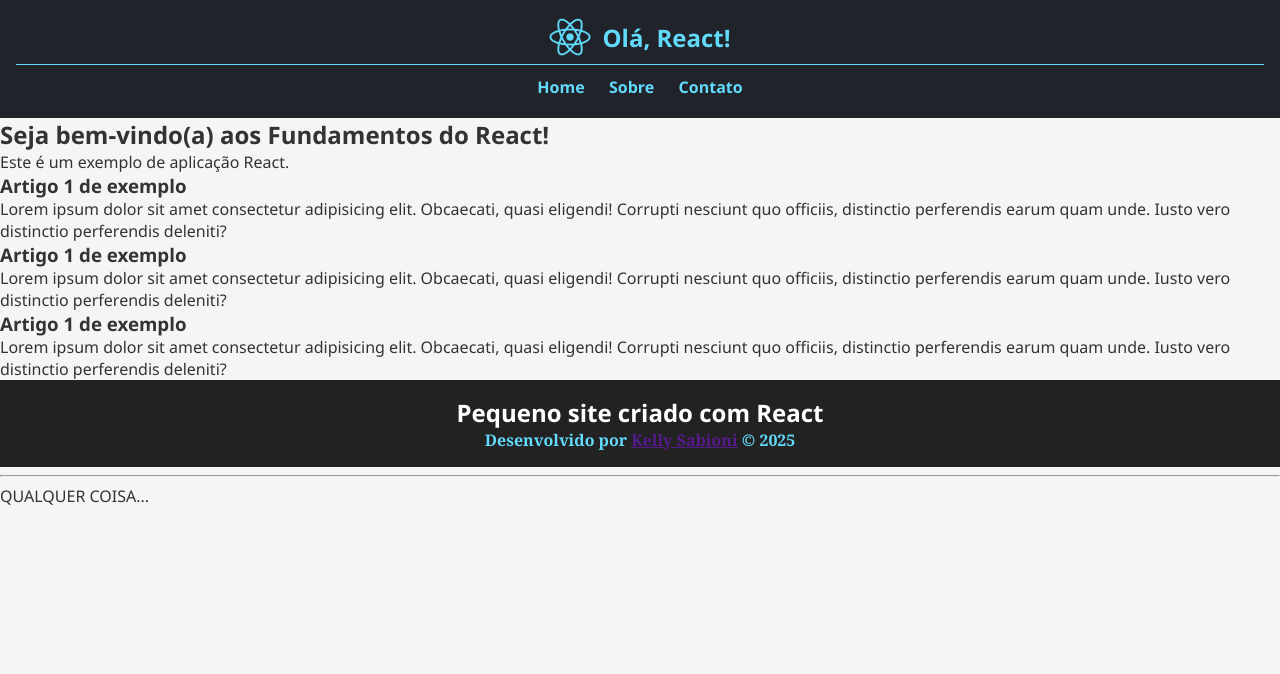
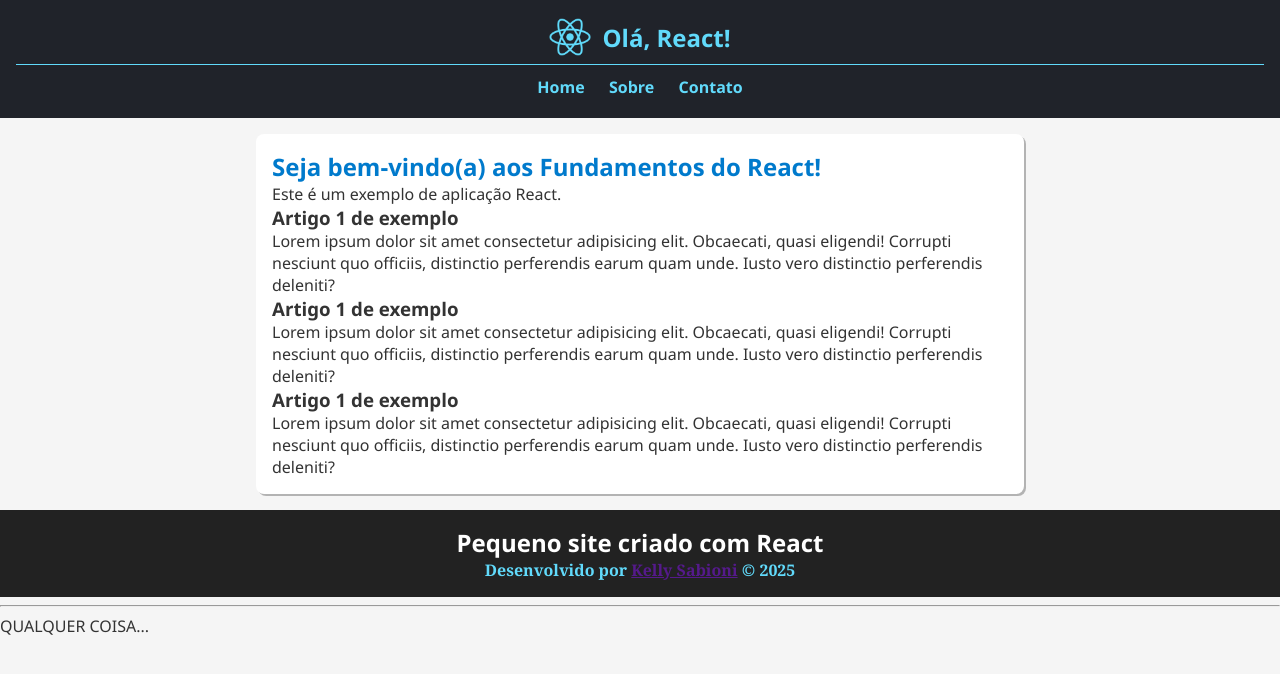
Before and after one commit to kellysabioni/react-fundamentos, a React (Vite) app: page / in a window 1280 px wide. Shown: the top 674 px of the page. Built offline with nearby package versions, Linux system fonts and the light colour scheme.

Commit message:
Atualização estilos do conteudo através de modulos

```diff
--- /dev/null
+++ b/src/componentes/Conteudo/Conteudo.module.css
@@ -0,0 +1,17 @@
+.conteudo {
+  padding: 1rem;
+  max-width: 800px;
+  margin: auto;
+
+  section {
+    background-color: #fff;
+    padding: 1rem;
+
+    h2 {
+      color: #007acc;
+    }
+  }
+}
+
+.arredondada {  border-radius: 8px; }
+.sombra {  box-shadow: rgba(0, 0, 0, 0.27) 2px 2px; }
--- a/src/componentes/Conteudo/Conteudo.tsx
+++ b/src/componentes/Conteudo/Conteudo.tsx
@@ -1,9 +1,11 @@
 import Artigo from "../Artigo/Artigo";
+import styles from "./Conteudo.module.css";
 
 export default function Conteudo() {
   return (
-    <main>
-      <section>
+    <main className={styles.conteudo}>
+      {/* Para combinar classes, use template string */}
+      <section className={`${styles.arredondada} ${styles.sombra}`}>
         <h2>Seja bem-vindo(a) aos Fundamentos do React!</h2>
         <p>Este é um exemplo de aplicação React.</p>
 
@@ -12,7 +14,6 @@ export default function Conteudo() {
         <Artigo />
 
         <Artigo />
-
       </section>
     </main>
   );
```
